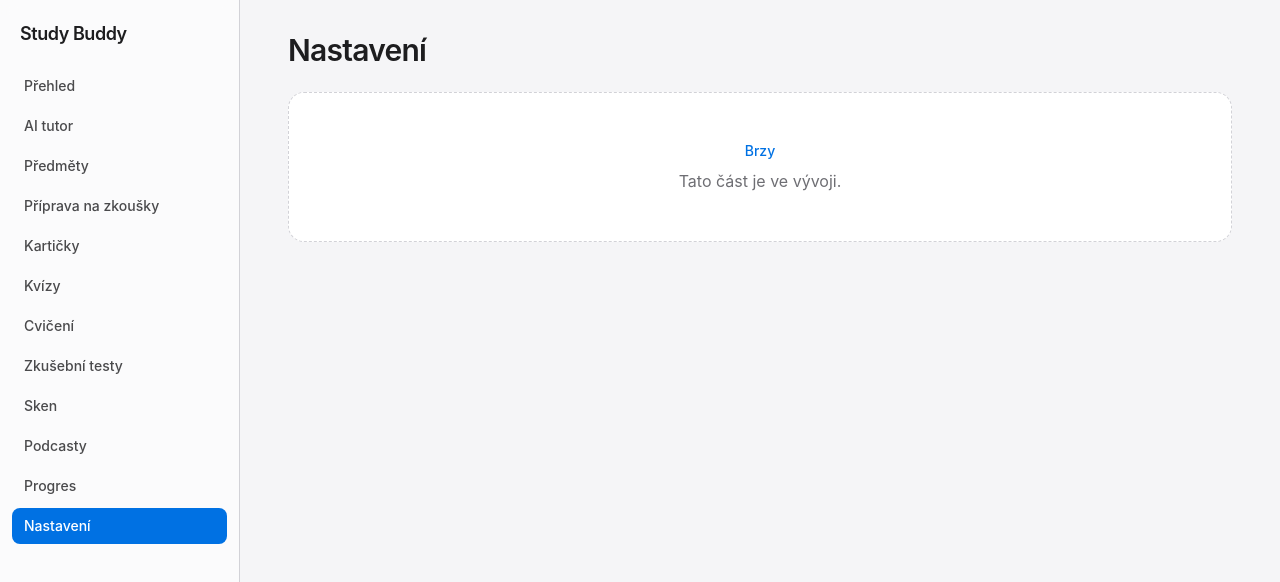
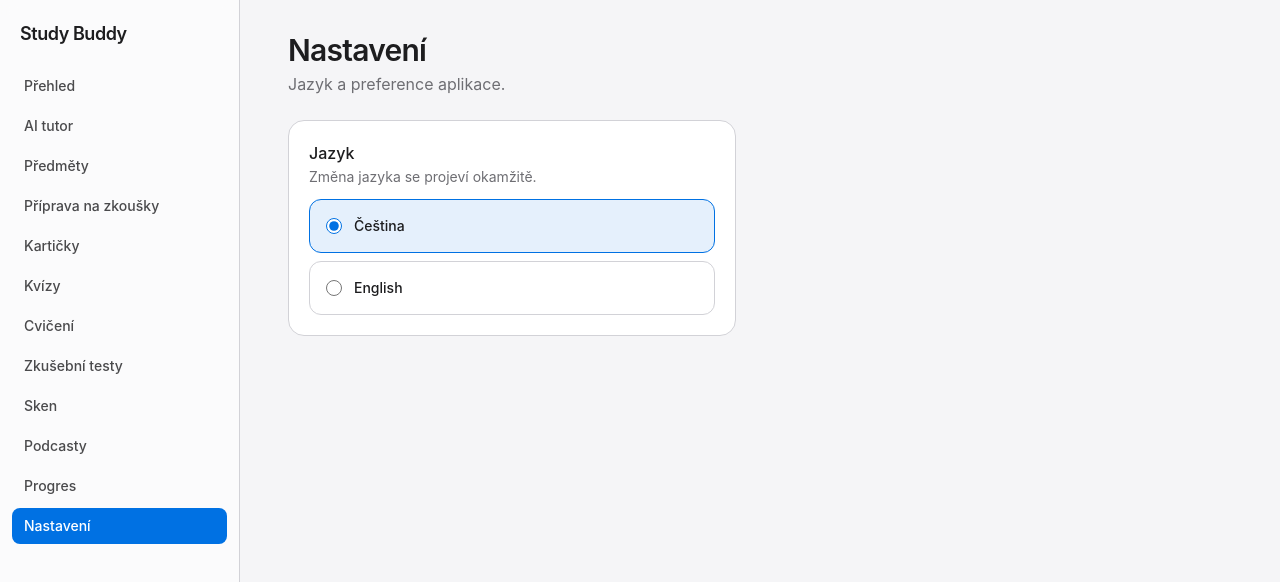
Before and after one commit to cipgysmo/study-buddy, a Next.js app: page /settings in a window 1280 px wide. Shown: the top 582 px of the page. Built offline with nearby package versions, Linux system fonts and the light colour scheme; no server answers; the database is empty.

Commit message:
feat(settings): language switcher for Czech and English

```diff
--- /dev/null
+++ b/src/app/api/settings/language/route.ts
@@ -0,0 +1,22 @@
+import { isSupportedLocale } from "@/i18n/languages";
+import { resolveLocale, setLocale } from "@/lib/locale";
+
+export const dynamic = "force-dynamic";
+
+export async function GET() {
+  return Response.json({ locale: await resolveLocale() });
+}
+
+export async function POST(req: Request) {
+  let body: { locale?: string };
+  try {
+    body = await req.json();
+  } catch {
+    return Response.json({ error: "invalid_json" }, { status: 400 });
+  }
+  if (!body.locale || !isSupportedLocale(body.locale)) {
+    return Response.json({ error: "unsupported_locale" }, { status: 400 });
+  }
+  await setLocale(body.locale);
+  return Response.json({ locale: body.locale });
+}
--- a/src/app/settings/page.tsx
+++ b/src/app/settings/page.tsx
@@ -1,7 +1,24 @@
-import { useTranslations } from "next-intl";
-import { PagePlaceholder } from "@/components/page-placeholder";
+import { getLocale, getTranslations } from "next-intl/server";
+import { LanguageSwitcher } from "@/components/settings/language-switcher";
 
-export default function Page() {
-  const t = useTranslations("Nav");
-  return <PagePlaceholder title={t("settings")} />;
+export default async function SettingsPage() {
+  const t = await getTranslations("Settings");
+  const locale = await getLocale();
+
+  return (
+    <div className="space-y-6">
+      <header>
+        <h1 className="text-3xl font-semibold tracking-tight">{t("title")}</h1>
+        <p className="mt-1 text-muted">{t("subtitle")}</p>
+      </header>
+
+      <section className="max-w-md space-y-3 rounded-2xl border border-border bg-card p-5">
+        <div>
+          <h2 className="font-medium">{t("language")}</h2>
+          <p className="mt-0.5 text-sm text-muted">{t("languageHint")}</p>
+        </div>
+        <LanguageSwitcher current={locale} />
+      </section>
+    </div>
+  );
 }
--- /dev/null
+++ b/src/components/settings/language-switcher.tsx
@@ -0,0 +1,57 @@
+"use client";
+
+import { useState } from "react";
+import { useRouter } from "next/navigation";
+import { useTranslations } from "next-intl";
+import { LANGUAGES } from "@/i18n/languages";
+
+export function LanguageSwitcher({ current }: { current: string }) {
+  const t = useTranslations("Settings");
+  const router = useRouter();
+  const [busy, setBusy] = useState(false);
+
+  async function onChange(locale: string) {
+    if (busy || locale === current) return;
+    setBusy(true);
+    try {
+      await fetch("/api/settings/language", {
+        method: "POST",
+        headers: { "Content-Type": "application/json" },
+        body: JSON.stringify({ locale }),
+      });
+      router.refresh();
+    } finally {
+      setBusy(false);
+    }
+  }
+
+  return (
+    <div className="space-y-2" role="radiogroup" aria-label={t("language")}>
+      {LANGUAGES.map((lang) => {
+        const active = lang.code === current;
+        return (
+          <label
+            key={lang.code}
+            className={
+              "flex cursor-pointer items-center gap-3 rounded-xl border p-4 transition-colors " +
+              (active
+                ? "border-accent bg-accent/10"
+                : "border-border bg-card hover:bg-foreground/5")
+            }
+          >
+            <input
+              type="radio"
+              name="language"
+              value={lang.code}
+              checked={active}
+              disabled={busy}
+              onChange={() => onChange(lang.code)}
+              className="h-4 w-4 accent-accent"
+            />
+            <span className="text-sm font-medium">{lang.nativeName}</span>
+          </label>
+        );
+      })}
+    </div>
+  );
+}
--- a/src/i18n/locales/cs.json
+++ b/src/i18n/locales/cs.json
@@ -170,5 +170,11 @@
     "copied": "Zkopírováno",
     "saveToSubject": "Uložit do předmětu",
     "error": "Chyba při čtení obrázku."
+  },
+  "Settings": {
+    "title": "Nastavení",
+    "subtitle": "Jazyk a preference aplikace.",
+    "language": "Jazyk",
+    "languageHint": "Změna jazyka se projeví okamžitě."
   }
 }
--- a/src/i18n/locales/en.json
+++ b/src/i18n/locales/en.json
@@ -170,5 +170,11 @@
     "copied": "Copied",
     "saveToSubject": "Save to subject",
     "error": "Error reading the image."
+  },
+  "Settings": {
+    "title": "Settings",
+    "subtitle": "App language and preferences.",
+    "language": "Language",
+    "languageHint": "Changes apply immediately."
   }
 }
--- a/src/lib/locale.ts
+++ b/src/lib/locale.ts
@@ -1,6 +1,6 @@
 import { cookies } from "next/headers";
 import { DEFAULT_LOCALE, isSupportedLocale, type Locale } from "@/i18n/languages";
-import { getSetting } from "./db";
+import { getSetting, setSetting } from "./db";
 
 const LOCALE_COOKIE = "NEXT_LOCALE";
 
@@ -22,3 +22,15 @@ export async function resolveLocale(): Promise<Locale> {
   }
   return isSupportedLocale(locale ?? "") ? (locale as Locale) : DEFAULT_LOCALE;
 }
+
+/** Persist a locale choice: cookie (this browser) + DB (across devices). */
+export async function setLocale(locale: Locale): Promise<void> {
+  setSetting("language", locale);
+  const cookieStore = await cookies();
+  cookieStore.set(LOCALE_COOKIE, locale, {
+    path: "/",
+    maxAge: 60 * 60 * 24 * 365,
+    httpOnly: true,
+    sameSite: "lax",
+  });
+}
```
